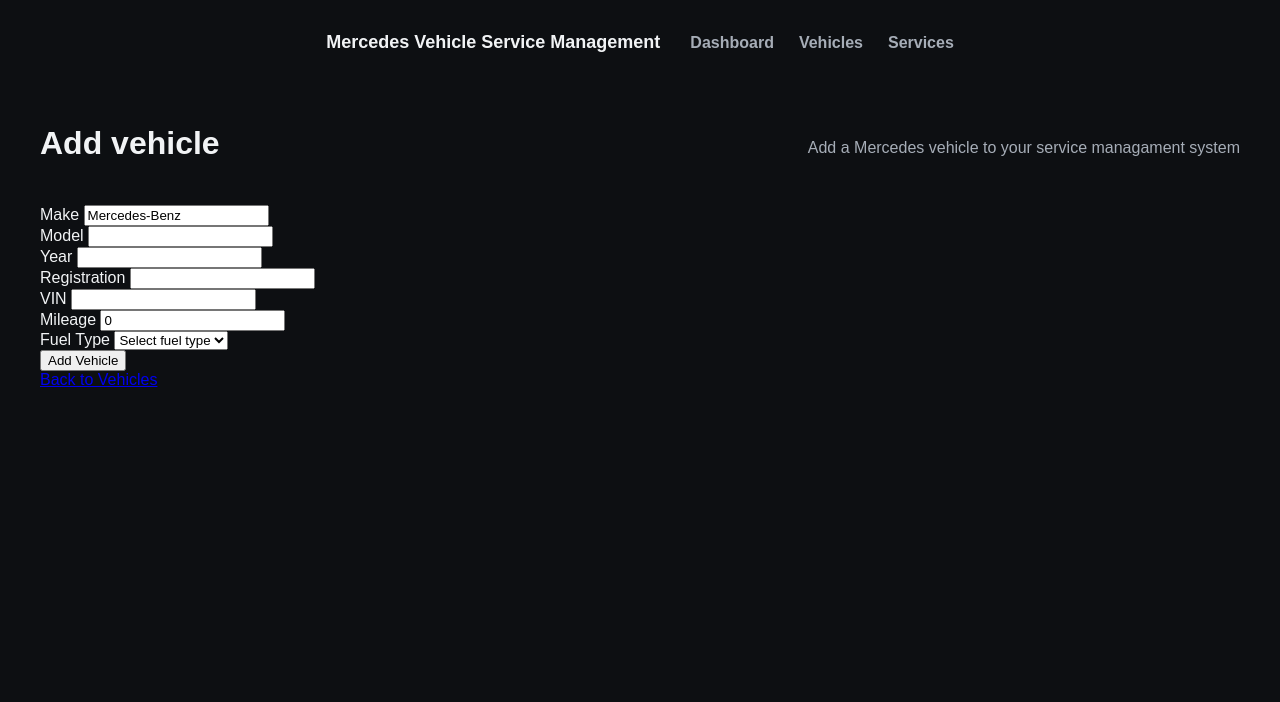
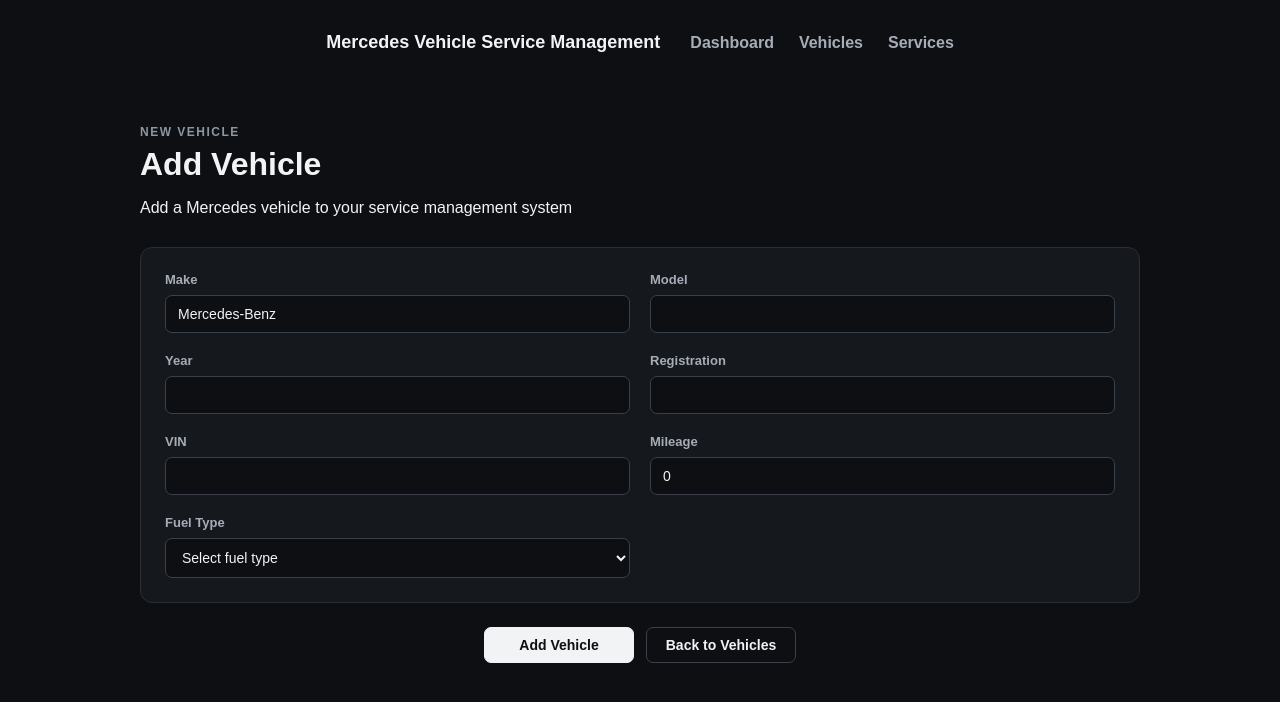
Before and after one commit to nnoroi/vehicle_service_management, a Flask app: page /vehicles/add in a window 1280 px wide. Shown: the top 702 px of the page. Run offline with Flask 3, Linux system fonts and the light colour scheme.

Commit message:
Polish add vehicle UI

```diff
--- a/app/static/css/style.css
+++ b/app/static/css/style.css
@@ -1472,3 +1472,82 @@ color: #a6adb7;
 .create-service-button:hover {
     background-color: #d9dde2;
 }
+
+.vehicle-create {
+    width: 100%;
+    max-width: 1000px;
+    margin: 0 auto;
+}
+
+.vehicle-create-header {
+    margin-bottom: 30px;
+}
+
+.vehicle-create-label {
+    display: block;
+    margin-bottom: 7px;
+    color: #8d96a3;
+    font-size: 12px;
+    font-weight: 700;
+    letter-spacing: 1.5px;
+}
+
+.vehicle-create-header h1 {
+    margin: 0 0 8px 0;
+    color: #f1f3f5;
+    font-size: 32px;
+}
+
+.vehicle-create form {
+    width: 100%;
+}
+
+.vehicle-create-form {
+    display: grid;
+    grid-template-columns: repeat(2, 1fr);
+    gap: 20px;
+    padding: 24px;
+    background-color: #15181d;
+    border: 1px solid #2a2f36;
+    border-radius: 12px;
+}
+
+.vehicle-create-actions {
+    display: flex;
+    justify-content: center;
+    align-items: center;
+    gap: 12px;
+    margin-top: 24px;
+}
+
+.create-vehicle-button,
+.cancel-vehicle-button {
+    width: 150px;
+    box-sizing: border-box;
+    text-align: center;
+    padding: 9px 16px;
+    border-radius: 7px;
+    font-size: 14px;
+    font-weight: 600;
+    text-decoration: none;
+    cursor: pointer;
+}
+.create-vehicle-button {
+    background-color: #f1f3f5;
+    color: #0d0f12;
+    border: 1px solid #f1f3f5;
+}
+
+.create-vehicle-button:hover {
+    background-color: #d9dde2;
+}
+
+.cancel-vehicle-button {
+    background-color: transparent;
+    color: #f1f3f5;
+    border: 1px solid #3a414a;
+}
+
+.cancel-vehicle-button:hover {
+    background-color: #20242a;
+}
--- a/app/templates/vehicles/add.html
+++ b/app/templates/vehicles/add.html
@@ -2,11 +2,16 @@
 
 {% block content %}
 
-<section class="vehicle-form">
+<section class="vehicle-create">
 
-    <header class="page-header">
-        <h1>Add vehicle</h1>
-        <p>Add a Mercedes vehicle to your service managament system</p>
+    <header class="vehicle-create-header">
+
+        <span class="vehicle-create-label">NEW VEHICLE</span>
+        <h1>Add Vehicle</h1>
+        <p>
+            Add a Mercedes vehicle to your service management system
+        </p>
+
     </header>
 
     <form method="POST">
@@ -15,19 +20,18 @@
                 {{ error }}
             </div>
         {% endif %}
-
-        <div class="form-group">
+        <div class="vehicle-create-form">
+            <div class="form-field">
                 <label for="make">Make</label>
                 <input
                     type="text"
                     id="make"
                     name ="make"
-            value="Mercedes-Benz"
                     value="{{ vehicle.make if vehicle else 'Mercedes-Benz' }}"
                     required>
             </div>
 
-        <div class="form-group">
+            <div class="form-field">
                 <label for="model">Model</label>
                 <input
                     type="text"
@@ -37,7 +41,7 @@
                     required>
             </div>
 
-        <div class="form-group">
+            <div class="form-field">
                 <label for="year">Year</label>
                 <input
                     type="number"
@@ -48,7 +52,7 @@
             </div>
 
 
-        <div class="form-group">
+            <div class="form-field">
                     <label for="registration">Registration</label>
                     <input
                     type="text"
@@ -58,7 +62,7 @@
                     required>
             </div>
 
-        <div class="form-group">
+            <div class="form-field">
                 <label for="vin">VIN</label>
                 <input
                     type="text"
@@ -68,19 +72,18 @@
                     required>
             </div>
 
-        <div class="form-group">
+            <div class="form-field">
                 <label for="mileage">Mileage</label>
                 <input
                     type="number"
                     id="mileage"
                     name="mileage"
                     min="0"
-                value="0"
                     value="{{ vehicle.mileage if vehicle else 0 }}"
                     required>
             </div>
 
-        <div class="form-group">
+            <div class="form-field">
                 <label for="fuel_type">Fuel Type</label>
 
             <select id="fuel_type" name="fuel_type" required>
@@ -107,16 +110,16 @@
                 </option>
             </select>
         </div>
-
-         <button type="submit">
+        </div>
+        <div class="vehicle-create-actions">
+            <button type="submit" class="create-vehicle-button">
                 Add Vehicle
             </button>
 
-    </form>
-
-    <a href="/vehicles">
+            <a href="/vehicles" class="cancel-vehicle-button">
                 Back to Vehicles
             </a>
-
+        </div>
+    </form>
 </section>
 {% endblock %}
```
Lines whose indentation alone changed are shown as unchanged.
